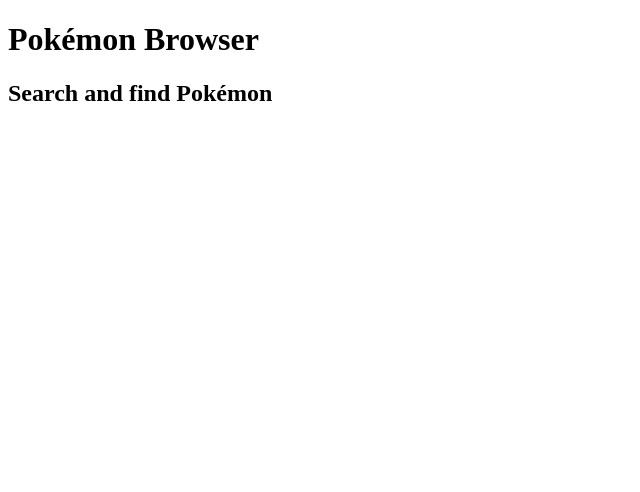
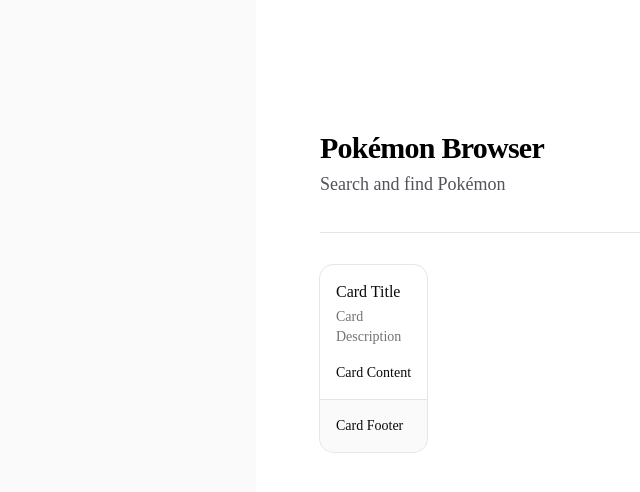
Before and after one commit to AdamBarranco/pokemon-explorer, a Next.js app: page /landingPage in a window 1280 px wide. Shown: the top 492 px of the page, without its empty margins (0-640 px from the left). Built offline with nearby package versions, Linux system fonts and the light colour scheme.

Commit message:
tailwind correctly working - showing shadcn ui compnonents

```diff
--- /dev/null
+++ b/components/ui/card.tsx
@@ -0,0 +1,103 @@
+import * as React from "react"
+
+import { cn } from "@/lib/utils"
+
+function Card({
+  className,
+  size = "default",
+  ...props
+}: React.ComponentProps<"div"> & { size?: "default" | "sm" }) {
+  return (
+    <div
+      data-slot="card"
+      data-size={size}
+      className={cn(
+        "group/card flex flex-col gap-(--card-spacing) overflow-hidden rounded-xl bg-card py-(--card-spacing) text-sm text-card-foreground ring-1 ring-foreground/10 [--card-spacing:--spacing(4)] has-data-[slot=card-footer]:pb-0 has-[>img:first-child]:pt-0 data-[size=sm]:[--card-spacing:--spacing(3)] data-[size=sm]:has-data-[slot=card-footer]:pb-0 *:[img:first-child]:rounded-t-xl *:[img:last-child]:rounded-b-xl",
+        className
+      )}
+      {...props}
+    />
+  )
+}
+
+function CardHeader({ className, ...props }: React.ComponentProps<"div">) {
+  return (
+    <div
+      data-slot="card-header"
+      className={cn(
+        "group/card-header @container/card-header grid auto-rows-min items-start gap-1 rounded-t-xl px-(--card-spacing) has-data-[slot=card-action]:grid-cols-[1fr_auto] has-data-[slot=card-description]:grid-rows-[auto_auto] [.border-b]:pb-(--card-spacing)",
+        className
+      )}
+      {...props}
+    />
+  )
+}
+
+function CardTitle({ className, ...props }: React.ComponentProps<"div">) {
+  return (
+    <div
+      data-slot="card-title"
+      className={cn(
+        "font-heading text-base leading-snug font-medium group-data-[size=sm]/card:text-sm",
+        className
+      )}
+      {...props}
+    />
+  )
+}
+
+function CardDescription({ className, ...props }: React.ComponentProps<"div">) {
+  return (
+    <div
+      data-slot="card-description"
+      className={cn("text-sm text-muted-foreground", className)}
+      {...props}
+    />
+  )
+}
+
+function CardAction({ className, ...props }: React.ComponentProps<"div">) {
+  return (
+    <div
+      data-slot="card-action"
+      className={cn(
+        "col-start-2 row-span-2 row-start-1 self-start justify-self-end",
+        className
+      )}
+      {...props}
+    />
+  )
+}
+
+function CardContent({ className, ...props }: React.ComponentProps<"div">) {
+  return (
+    <div
+      data-slot="card-content"
+      className={cn("px-(--card-spacing)", className)}
+      {...props}
+    />
+  )
+}
+
+function CardFooter({ className, ...props }: React.ComponentProps<"div">) {
+  return (
+    <div
+      data-slot="card-footer"
+      className={cn(
+        "flex items-center rounded-b-xl border-t bg-muted/50 p-(--card-spacing)",
+        className
+      )}
+      {...props}
+    />
+  )
+}
+
+export {
+  Card,
+  CardHeader,
+  CardFooter,
+  CardTitle,
+  CardAction,
+  CardDescription,
+  CardContent,
+}
--- /dev/null
+++ b/components/ui/separator.tsx
@@ -0,0 +1,28 @@
+"use client"
+
+import * as React from "react"
+import { Separator as SeparatorPrimitive } from "radix-ui"
+
+import { cn } from "@/lib/utils"
+
+function Separator({
+  className,
+  orientation = "horizontal",
+  decorative = true,
+  ...props
+}: React.ComponentProps<typeof SeparatorPrimitive.Root>) {
+  return (
+    <SeparatorPrimitive.Root
+      data-slot="separator"
+      decorative={decorative}
+      orientation={orientation}
+      className={cn(
+        "shrink-0 bg-border data-horizontal:h-px data-horizontal:w-full data-vertical:w-px data-vertical:self-stretch",
+        className
+      )}
+      {...props}
+    />
+  )
+}
+
+export { Separator }
--- a/package.json
+++ b/package.json
@@ -21,14 +21,16 @@
     "tw-animate-css": "^1.4.0"
   },
   "devDependencies": {
-    "@tailwindcss/postcss": "^4",
+    "@tailwindcss/postcss": "^4.3.1",
     "@types/node": "^20",
     "@types/react": "^19",
     "@types/react-dom": "^19",
     "@vitest/coverage-v8": "^4.1.9",
+    "autoprefixer": "^10.5.0",
     "eslint": "^9",
     "eslint-config-next": "16.2.9",
-    "tailwindcss": "^4",
+    "postcss": "^8.5.15",
+    "tailwindcss": "^4.3.1",
     "typescript": "^5",
     "vitest": "^4.1.9"
   }
--- a/src/pages/landingPage.tsx
+++ b/src/pages/landingPage.tsx
@@ -1,4 +1,14 @@
-
+import "../app/globals.css";
+import { Separator } from "@/components/ui/separator"
+import {
+  Card,
+  CardAction,
+  CardContent,
+  CardDescription,
+  CardFooter,
+  CardHeader,
+  CardTitle,
+} from "@/components/ui/card"
 
 export default function LandingPage() {
   return (
@@ -10,6 +20,22 @@
             <h2 className="max-w-md text-lg leading-8 text-zinc-600 dark:text-zinc-400">
                 Search and find Pokémon
             </h2>
+            <Separator className="my-8 w-full" />
+            <div className="grid grid-cols-1 gap-4 sm:grid-cols-2 lg:grid-cols-3">
+                <Card>
+                    <CardHeader>
+                        <CardTitle>Card Title</CardTitle>
+                        <CardDescription>Card Description</CardDescription>
+                    </CardHeader>
+                    <CardContent>
+                        Card Content
+                    </CardContent>
+                    <CardFooter>
+                        Card Footer
+                    </CardFooter>
+                </Card>
+            </div>
+
         </main>
     </div>
   );
--- /dev/null
+++ b/tailwind.config.js
@@ -0,0 +1,10 @@
+export default {
+  content: [
+    "./index.html",
+    "./src/**/*.{js,ts,jsx,tsx}",
+  ],
+  theme: {
+    extend: {},
+  },
+  plugins: [],
+}
```
Also changed, not shown: 1 other file (tests, documents, lock files or other folders).
